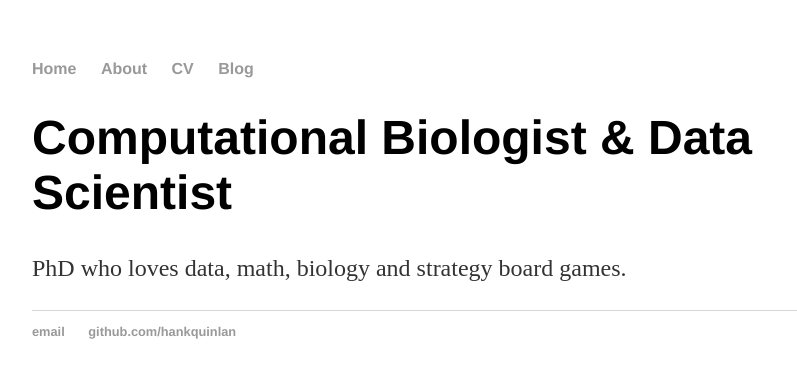
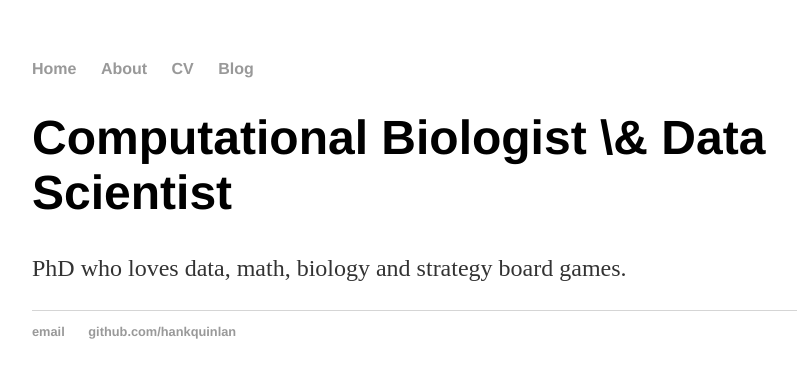
Before and after one commit to EGjohnson/EGjohnson.github.io, a Jekyll site: the page built from about/index.html, in a window 1280 px wide. Shown: the top 378 px of the page, without its empty margins (160-957 px from the left). Built offline with Jekyll 4.4.1, drawn with Linux system fonts in a browser that asks for light colours.

Commit message:
added escaped character

```diff
--- a/about/index.html
+++ b/about/index.html
@@ -1,6 +1,6 @@
 ---
 layout: default
-title: Computational Biologist & Data Scientist
+title: Computational Biologist \& Data Scientist
 ---
 	<h1>{{ page.title }}</h1>
 <div class="blurb">
```
